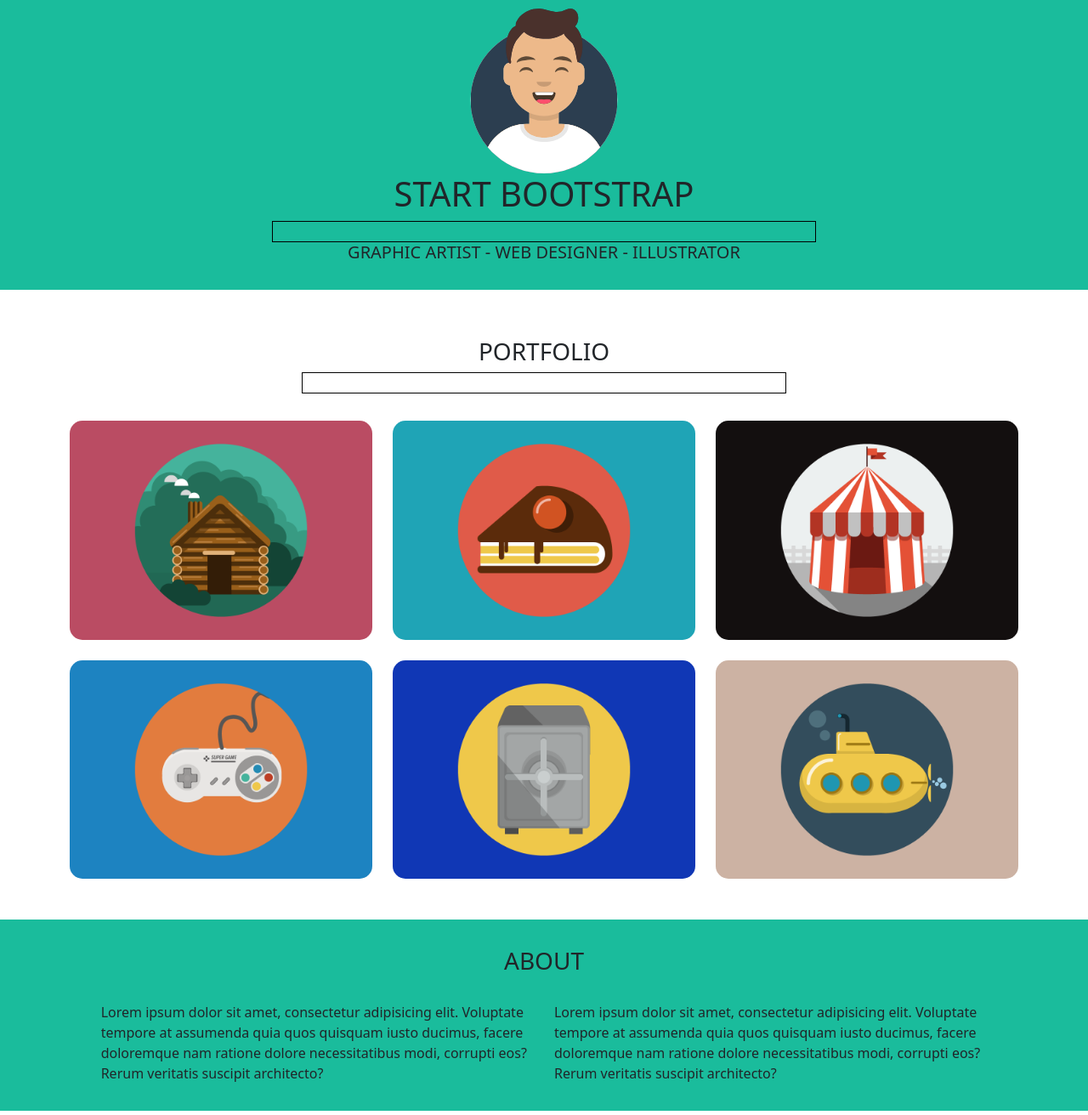
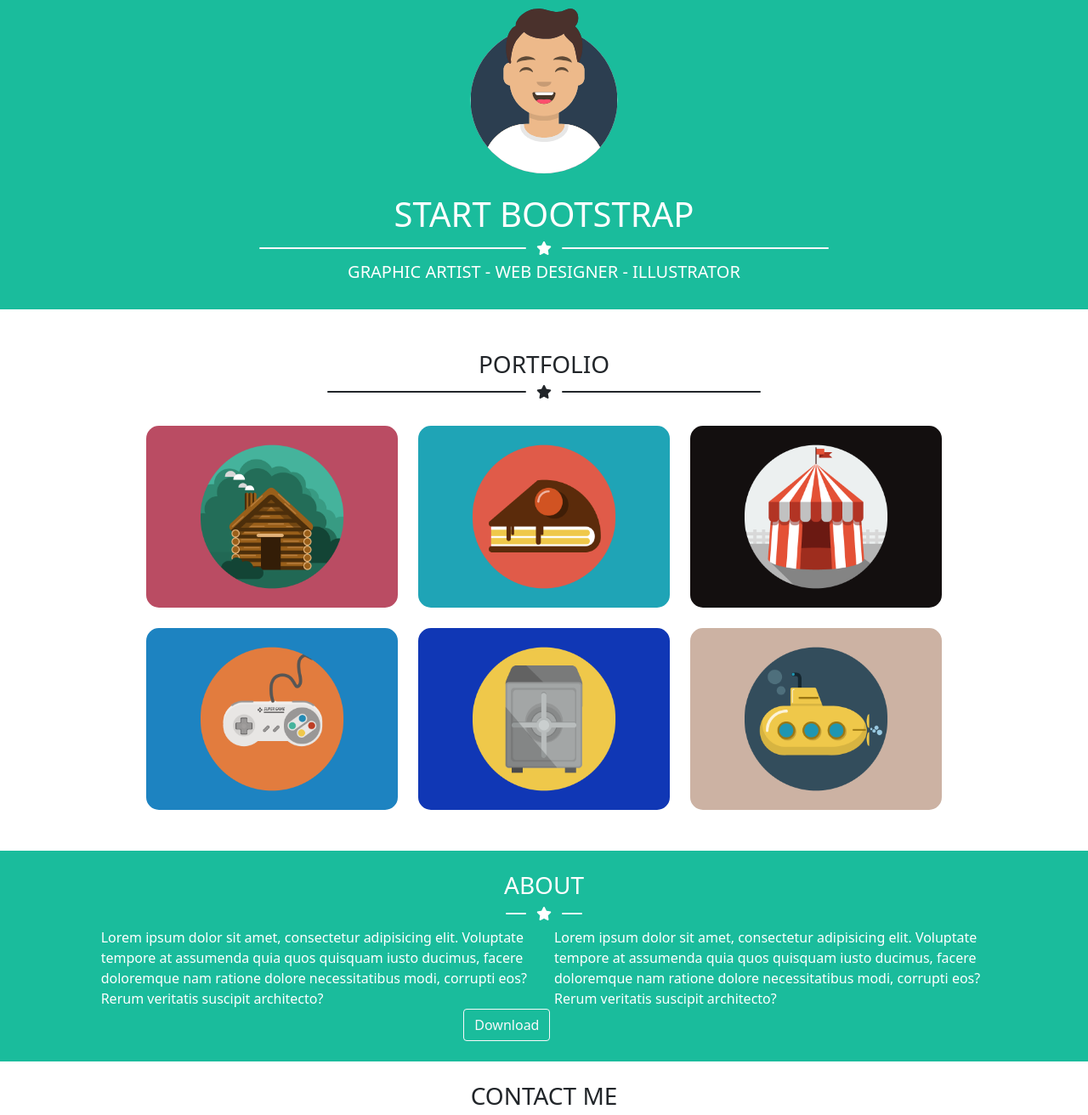
Before and after one commit to AlessandroBonifazi/html-css-bootstrap-freelancer, a plain HTML site: page index.html in a window 1280 px wide. Shown: the part 121-1433 px from the top of the page at 85% size. Drawn offline with nearby package versions, Linux system fonts and the light colour scheme.

Commit message:
adding FA star and button

```diff
--- a/css/style.css
+++ b/css/style.css
@@ -1,6 +1,6 @@
 /*** General ***/
-h1,h2,h3,h4,h5 {
-    display: inline-block;
+.max-w-l {
+    max-width: 960px;
 }
 /*** Utility ***/
 .height-25 {
@@ -41,3 +41,6 @@ h1,h2,h3,h4,h5 {
 .border-round {
     border-radius: 15px;
 }
+.h-2 {
+    height: 2px;
+}
--- a/index.html
+++ b/index.html
@@ -9,6 +9,10 @@
         rel="stylesheet"
         integrity="sha384-1BmE4kWBq78iYhFldvKuhfTAU6auU8tT94WrHftjDbrCEXSU1oBoqyl2QvZ6jIW3"
         crossorigin="anonymous">
+    <link rel="stylesheet"
+        href="https://cdnjs.cloudflare.com/ajax/libs/font-awesome/6.0.0/css/all.min.css"
+        integrity="sha512-9usAa10IRO0HhonpyAIVpjrylPvoDwiPUiKdWk5t3PyolY1cOd4DSE0Ga+ri4AuTroPR5aQvXU9xC6qOPnzFeg=="
+        crossorigin="anonymous" referrerpolicy="no-referrer" />
     <link rel="stylesheet" href="css/style.css">
     <title>Bootstrap Freelancer</title>
 </head>
@@ -45,37 +49,41 @@
     </header>
 
     <!-- Jumbotron -->
-    <div class="container-fluid py-4 bg-green t-white">
-        <div class="row gy-5 justify-content-center">
+    <div class="container-fluid py-4 bg-green text-white">
+        <div class="row gy-4 flex-column justify-content-center align-items-center">
             <div class="col-6 col-md-4 col-lg-2">
                 <img class="img-fluid" src="img/avatar.svg" alt="avatar pic">
             </div>
+            <div class="col-7 col-md-5 text-center">
+                <h1>START BOOTSTRAP</h1>
+            </div>
+        </div>
+        <!-- star -->
+        <div class="row align-items-center justify-content-center mx-auto mb-2">
+            <div class="col-auto h-2 w-25 bg-light rounded"></div>
+            <i class="fa-solid fa-star col-auto"></i>
+            <div class="col-auto h-2 w-25 bg-light rounded"></div>
         </div>
 
         <div class="row justify-content-center">
-            <div class="col-7 text-center">
-                <h1>START BOOTSTRAP</h1>
-            </div>
-        </div>
-
-        <div class="row justify-content-center">
-            <div class="col-6 border-b height-25"></div>
-        </div>
-
-        <div class="row justify-content-center">
-            <div class="col-md-6 text-center">
+            <div class="col col-md-8 text-center">
                 <h5>GRAPHIC ARTIST - WEB DESIGNER - ILLUSTRATOR</h5>
             </div>
         </div>
     </div>
 
     <!-- Portfolio -->
-    <main class="container-md py-5">
-        <div class="row my-2 justify-content-center">
-            <div class="col-12  text-center">
+    <main class="container container-md max-w-l py-5">
+        <div class="row justify-content-center">
+            <div class="col text-center">
                 <h3>PORTFOLIO</h3>
             </div>
-            <div class="col-6 border-b height-25"></div>
+            <!-- star -->
+            <div class="row align-items-center justify-content-center mx-auto mb-2">
+                <div class="col-auto h-2 w-25 bg-dark rounded"></div>
+                <i class="fa-solid fa-star col-auto"></i>
+                <div class="col-auto h-2 w-25 bg-dark rounded"></div>
+            </div>
         </div>
 
         <div class="row">
@@ -101,14 +109,20 @@
     </main>
 
     <!-- About -->
-    <div class="container-fluid py-4 bg-green t-white">
-        <div class="row my-2 justify-content-center">
-            <div class="col-5 text-center">
+    <div class="container-fluid py-4 bg-green text-white">
+        <div class="row gy-3 justify-content-center">
+            <div class="col text-center">
                 <h3>ABOUT</h3>
+            </div>
+            <!-- star -->
+            <div class="row align-items-center justify-content-center mx-auto mb-2">
+                <div class="col-auto h-2 w-20 bg-light rounded"></div>
+                <i class="fa-solid fa-star col-auto"></i>
+                <div class="col-auto h-2 w-20 bg-light rounded"></div>
             </div>
         </div>
 
-        <div class="row my-2">
+        <div class="row  gy-3 form-group">
             <div class="col-8 offset-2 col-md-4 offset-lg-1 col-lg-5 gy-3">
                 Lorem ipsum dolor sit amet, consectetur adipisicing elit. Voluptate tempore at
                 assumenda quia quos quisquam iusto ducimus, facere doloremque nam ratione dolore
@@ -121,25 +135,29 @@
             </div>
         </div>
 
-        <div class="row"></div>
+        <div class="row gy-3 justify-content-center">
+            <div class="col-2">
+                <button type="button" class="btn btn-outline-light">Download</button>
+            </div>
+        </div>
     </div>
 
     <!-- Contact Me -->
     <div class="container-fluid py-4">
-        <div class="row my-2">
+        <div class="row">
             <div class="col text-center">
                 <h3>CONTACT ME</h3>
             </div>
         </div>
 
-        <div class="row my-2">
+        <div class="row">
             <div class="col-8 offset-2 col-lg-10 offset-lg-1 height-400 border-b"></div>
         </div>
     </div>
 
     <!-- Footer Info -->
     <footer class="container-fluid py-4 bg-lightblue t-white">
-        <div class="row my-2">
+        <div class="row">
             <div class="col-12 col-md-4 g-3 height-80 border-w"></div>
             <div class="col-12 col-md-4 g-3 height-80 border-w"></div>
             <div class="col-12 col-md-4 g-3 height-80 border-w"></div>
```
